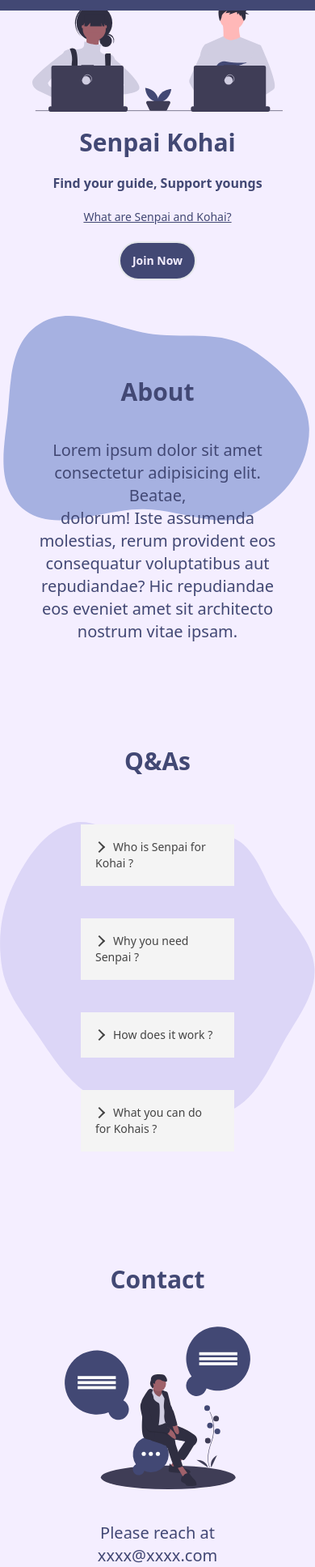
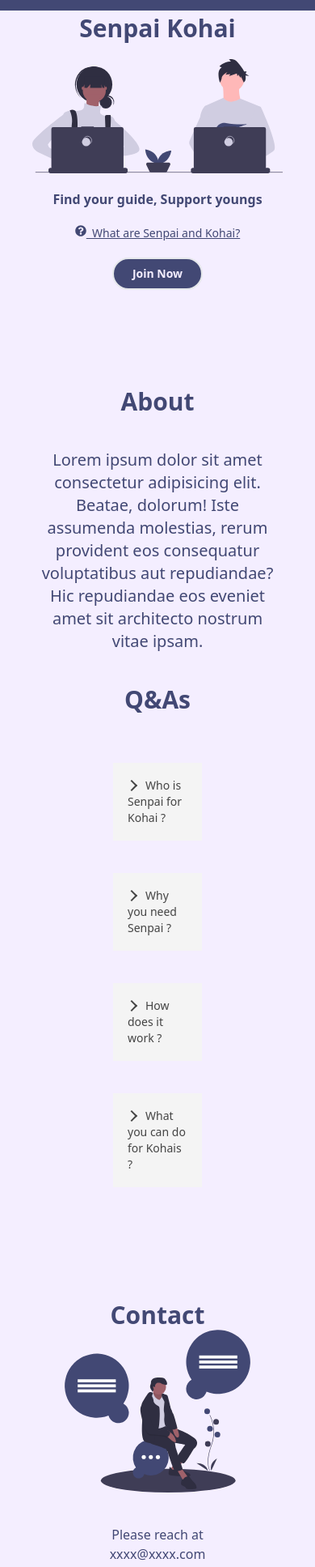
Before and after one commit to shiv-chan/senpai-kohai, a React (Create React App) app in the folder client/: page / in a window 390 px wide. Shown: the part 43-1978 px from the top of the page at 81% size. Built offline with nearby package versions, Linux system fonts and the light colour scheme.

Commit message:
deleted all float things and used grid for positon and changed some code for responsive design. added alt for images. made section tag for about QnAs and contact.

```diff
--- a/client/package.json
+++ b/client/package.json
@@ -16,6 +16,7 @@
     "react": "^17.0.2",
     "react-accessible-accordion": "^4.0.0",
     "react-dom": "^17.0.2",
+    "react-icons": "^4.3.1",
     "react-router-dom": "^6.0.0",
     "react-scripts": "4.0.3",
     "typescript": "^4.4.4",
--- a/client/src/common/components/Home.tsx
+++ b/client/src/common/components/Home.tsx
@@ -1,5 +1,6 @@
 import React from 'react';
 import { Link } from 'react-router-dom';
+import { FaQuestionCircle } from 'react-icons/fa';
 
 import {
 	Accordion,
@@ -13,87 +14,91 @@ import 'react-accessible-accordion/dist/fancy-example.css';
 const Home = () => {
 	// test, added style here just to see the classes work
 	return (
-		<div className="bg-primary_bg_color text-primary_title_color bg-gradient">
-			<div className="p-10 md:p-20">
-				<div className="md:float-right w:20 md:w-2/4 ">
-					<img src="./assets/shared_workspace.svg" />
-				</div>
-
-				<div className="text-3xl font-black md:text-7xl mt-5 text-center md:text-justify">
+		<div className="bg-primary_bg_color text-primary_title_color">
+			<div className="p-10 md:p-20 md:grid md:grid-cols-7 md:grid-row-4 grid justify-items-stretch">
+				<h1 className="text-3xl font-black md:text-7xl mt-5 text-center md:text-left col-start-1 col-span-3">
 					Senpai Kohai
-				</div>
-				<div className="mt-5 font-extrabold text-base w-auto md:text-2xl text-center md:text-justify">
+				</h1>
+				<img
+					className="md:w-6/6 md:row-span-4 md:col-span-4 mt-5"
+					src="./assets/shared_workspace.svg"
+					alt="shared_workspace"
+				/>
+				<p className="mt-5 font-extrabold text-base w-auto md:text-2xl text-center md:text-left col-span-3">
 					Find your guide, Support youngs
-				</div>
-				<div className="underline cursor-pointer mt-5 text-sm md:text-xl text-center md:text-justify">
-					<span className="">What are Senpai and Kohai?</span>
-				</div>
-				<div className="flex justify-center items-center md:justify-start">
+				</p>
+				<p className="underline cursor-pointer mt-5 w-auto text-sm md:text-lg text-center md:text-left flex col-span-3 justify-self-center md:justify-self-start">
+					<FaQuestionCircle />
+					&nbsp; What are Senpai and Kohai?
+				</p>
 				<div
 					className="cursor-pointer
 								mt-5
 								border-2
-								w-24
+								py-2
+								md:py-1.5
+								w-28
+								h-10
 								text-primary_bg_color
 								bg-primary_title_color
 								rounded-full
-								py-3
 								font-black
 								hover:bg-secondary_bg_color
 								text-center
 								text-sm
-								justify-center
 								md:text-base
+								col-end-2
+								justify-self-center
+								md:justify-self-start
 								"
 				>
 					<Link to="/signup">Join Now</Link>
 				</div>
 			</div>
-			</div>
-			<div className="text-center p-10 md:p-20 bg-BlobL bg-no-repeat bg-contain">
-				<div className="text-3xl p-10 md:p-20 font-black md:text-7xl">
+			<section>
+				<div className="text-center p-10 md:p-20">
+					<h2 className="text-3xl p-10 md:p-20 font-black md:text-7xl">
 						About
-				</div>
-				<div className="text-xl md:text-3xl">
-					<p>
+					</h2>
+					<p className="text-xl md:text-3xl">
 						Lorem ipsum dolor sit amet consectetur adipisicing elit. Beatae,{' '}
-					</p>
 						dolorum! Iste assumenda molestias, rerum provident eos consequatur
 						voluptatibus aut repudiandae? Hic repudiandae eos eveniet amet sit
 						architecto nostrum vitae ipsam.
-				</div>
-				<br />
-				<br />
-			</div>
-			<div className="p-10 md:p-20 bg-BlobR bg-no-repeat bg-right bg-contain ">
-				<div className="text-3xl font-black text-center md:text-7xl">Q&As</div>
+					</p>
+					<div className="p-10 md:p-20">
+						<h2 className="text-3xl font-black text-center md:text-7xl">
+							Q&As
+						</h2>
 						<Accordion className="p-10 text-sm md:text-2xl w-auto">
-					<AccordionItem className="p-5 bg-red">
+							<AccordionItem className="p-5">
 								<AccordionItemHeading>
 									<AccordionItemButton>
 										Who is Senpai for Kohai ?
 									</AccordionItemButton>
 								</AccordionItemHeading>
-						<AccordionItemPanel className="bg-primary_bg_color text-primary_title_color">
+								<AccordionItemPanel>
 									<p>
 										dolorum! Iste assumenda molestias, rerum provident eos
-								consequatur voluptatibus aut repudiandae? Hic repudiandae eos
-								eveniet amet sit architecto nostrum vitae ipsam.
+										consequatur voluptatibus aut repudiandae? Hic repudiandae
+										eos eveniet amet sit architecto nostrum vitae ipsam.
 									</p>
 								</AccordionItemPanel>
 							</AccordionItem>
 							<AccordionItem className="p-5">
 								<AccordionItemHeading>
-							<AccordionItemButton>Why you need Senpai ?</AccordionItemButton>
+									<AccordionItemButton>
+										Why you need Senpai ?
+									</AccordionItemButton>
 								</AccordionItemHeading>
-						<AccordionItemPanel className="bg-primary_bg_color text-primary_title_color">
+								<AccordionItemPanel>
 									<p>
 										dolorum! Iste assumenda molestias, rerum provident eos
-								consequatur voluptatibus aut repudiandae? Hic repudiandae eos
-								eveniet amet sit architecto nostrum vitae ipsam. dolorum! Iste
-								assumenda molestias, rerum provident eos consequatur
-								voluptatibus aut repudiandae? Hic repudiandae eos eveniet amet
-								sit architecto nostrum vitae ipsam.
+										consequatur voluptatibus aut repudiandae? Hic repudiandae
+										eos eveniet amet sit architecto nostrum vitae ipsam.
+										dolorum! Iste assumenda molestias, rerum provident eos
+										consequatur voluptatibus aut repudiandae? Hic repudiandae
+										eos eveniet amet sit architecto nostrum vitae ipsam.
 									</p>
 								</AccordionItemPanel>
 							</AccordionItem>
@@ -101,11 +106,12 @@ const Home = () => {
 								<AccordionItemHeading>
 									<AccordionItemButton>How does it work ?</AccordionItemButton>
 								</AccordionItemHeading>
-						<AccordionItemPanel className="bg-primary_bg_color text-primary_title_color">
+								<AccordionItemPanel>
 									<p>
-								Exercitation in fugiat est ut ad ea cupidatat ut in cupidatat
-								occaecat ut occaecat consequat est minim minim esse tempor
-								laborum consequat esse adipisicing eu reprehenderit enim.
+										Exercitation in fugiat est ut ad ea cupidatat ut in
+										cupidatat occaecat ut occaecat consequat est minim minim
+										esse tempor laborum consequat esse adipisicing eu
+										reprehenderit enim.
 									</p>
 								</AccordionItemPanel>
 							</AccordionItem>
@@ -115,33 +121,41 @@ const Home = () => {
 										What you can do for Kohais ?
 									</AccordionItemButton>
 								</AccordionItemHeading>
-						<AccordionItemPanel className="bg-primary_bg_color text-primary_title_color">
+								<AccordionItemPanel>
 									<p>
-								Exercitation in fugiat est ut ad ea cupidatat ut in cupidatat
-								occaecat ut occaecat consequat est minim minim esse tempor
-								laborum consequat esse adipisicing eu reprehenderit enim.
-								dolorum! Iste assumenda molestias, rerum provident eos
-								consequatur voluptatibus aut repudiandae? Hic repudiandae eos
-								eveniet amet sit architecto nostrum vitae ipsam.
+										Exercitation in fugiat est ut ad ea cupidatat ut in
+										cupidatat occaecat ut occaecat consequat est minim minim
+										esse tempor laborum consequat esse adipisicing eu
+										reprehenderit enim. dolorum! Iste assumenda molestias, rerum
+										provident eos consequatur voluptatibus aut repudiandae? Hic
+										repudiandae eos eveniet amet sit architecto nostrum vitae
+										ipsam.
 									</p>
 								</AccordionItemPanel>
 							</AccordionItem>
 						</Accordion>
 					</div>
-			<div className="p-10 md:p-20">
-				<div className="text-3xl md:text-7xl font-black text-center">
+					<div className="p-10">
+						<h2 className="text-3xl md:text-7xl font-black text-center">
 							Contact
-				</div>
-				<div className="md:flex p-10 md:p-20 justify-center items-center">
-					<div className="md:w-2/4 ms:p-20">
-						<img src="./assets/contact.svg" />
-					</div>
-					<div className="md:p-20 md:mt-40  mt-10 text-xl md:text-2xl text-center md:text-start">
-						<p>Please reach at xxxx@xxxx.com</p>
-						<p>Thank you!</p>
+						</h2>
+						<div className="md:flex md:p-10 md:mt-20 flex-1 justify-items-stretch">
+							<img
+								className="md:w-2/4 ms:p-20 justify-self-center"
+								src="./assets/contact.svg"
+								alt="contact"
+							/>
+
+							<div className="text-center mt-10 md:mt-15 md:p-10  text-base md:text-5xl justify-self-center">
+								<p>
+									Please reach at xxxx@xxxx.com <br />
+									Thank you!
+								</p>
 							</div>
 						</div>
 					</div>
+				</div>
+			</section>
 		</div>
 	);
 };
--- a/client/tailwind.config.js
+++ b/client/tailwind.config.js
@@ -3,18 +3,10 @@ module.exports = {
 	darkMode: false, // or 'media' or 'class'
 	theme: {
 		extend: {
-			backgroundImage: (theme) => ({
-				BlobL: "url('http://localhost:3000/assets/BlobL.svg')",
-				BlobR: "url('http://localhost:3000/assets/BlobR.svg')",
-				terms: "url('http://localhost:3000/assets/terms.svg')",
-				shared_workspace:
-					"url('http://localhost:3000/assets/shared_workspace.svg')",
-				contact: "url('http://localhost:3000/assets/contact.svg')",
-			}),
 			colors: {
 				primary_bg_color: '#f4eeff', // main bg
 				secondary_bg_color: '#a6b1e1', // secondary bg
-				tertiary_bg_color: '#dcd6f7', // dropdown menu, tech stack tags
+				tertiary_bg_color: '#dcd6f7', // dropdown menu, tech stack tags, blobR
 				primary_title_color: '#424874', // titles
 				header_color: '#424874', // header
 			},
```
Lines whose indentation alone changed are shown as unchanged.
